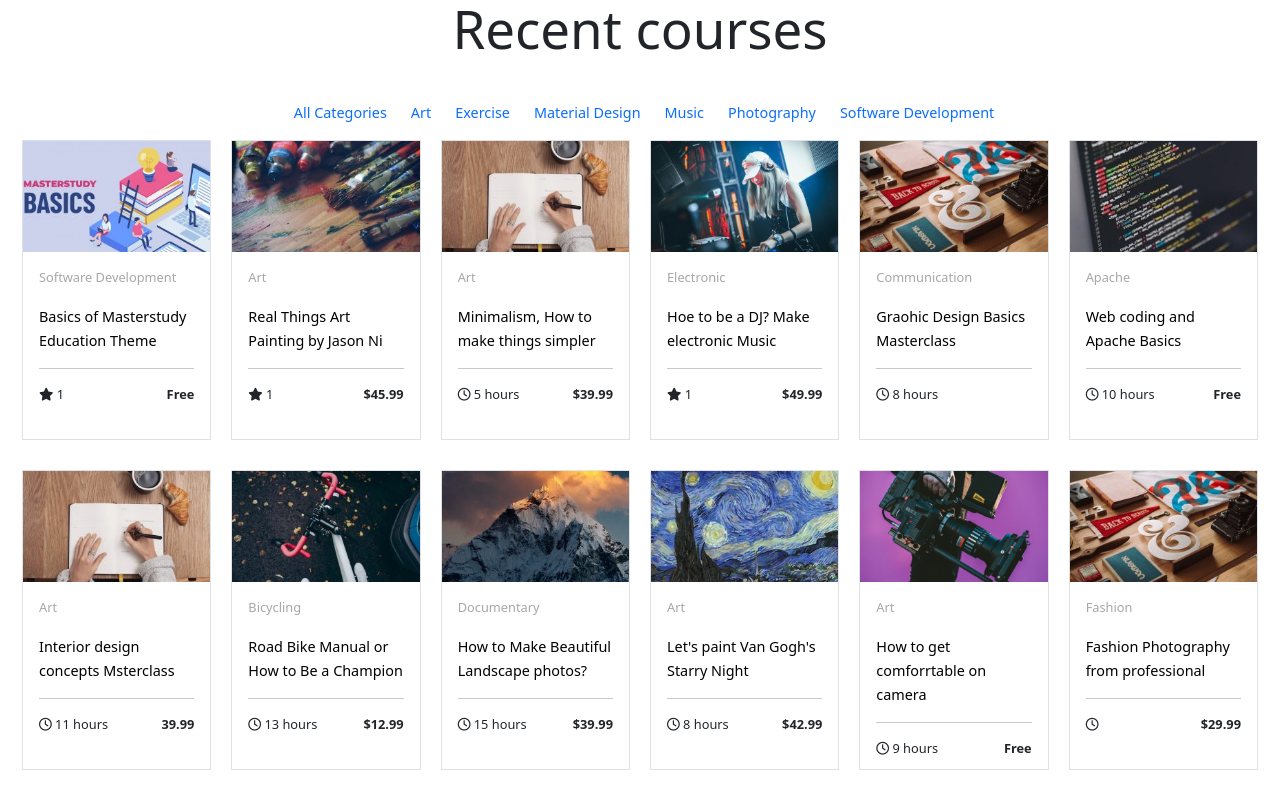
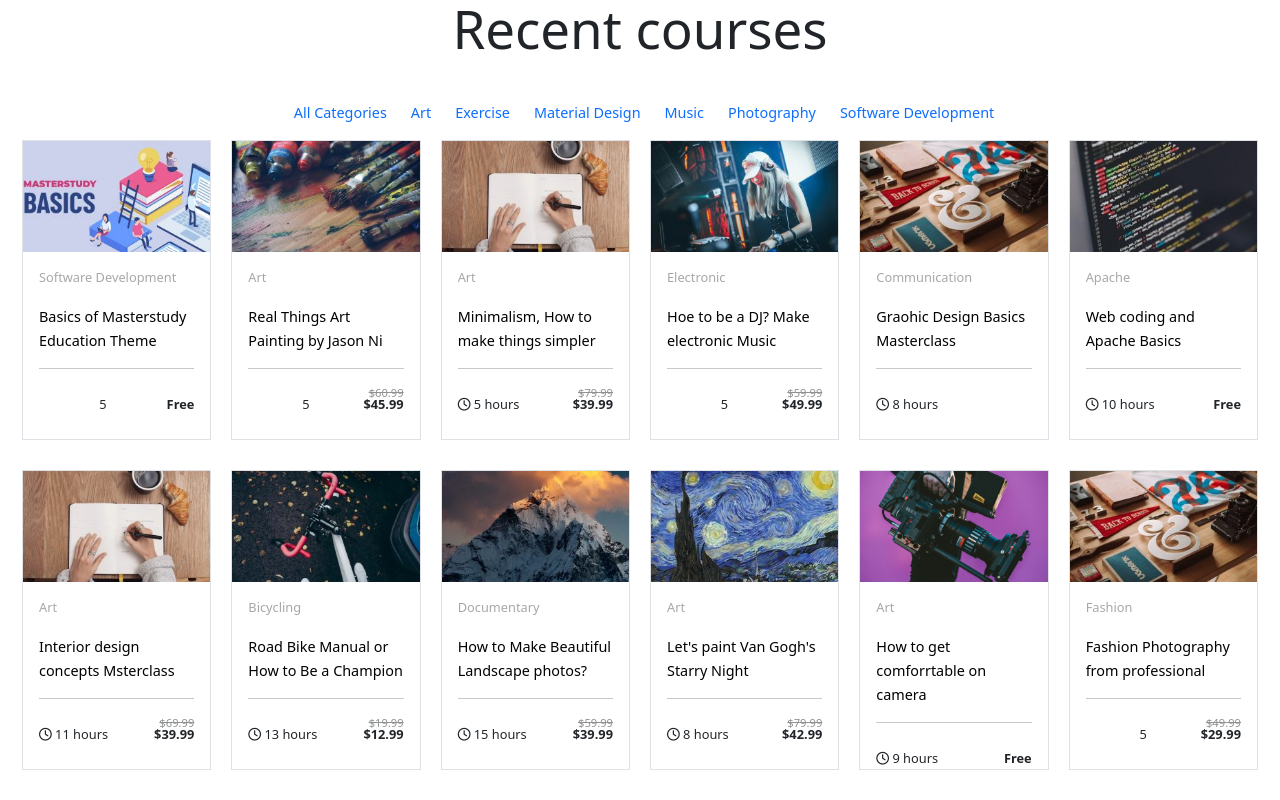
Before and after one commit to michelebonanno92/proj-html-vuejs, a Vue app: page / in a window 1280 px wide. Shown: the part 2207-3007 px from the top of the page. Built offline with nearby package versions, Linux system fonts and the light colour scheme.

Commit message:
Aggiunto text center e crossOutPrice alle card

```diff
--- a/src/components/MainSectionFive.vue
+++ b/src/components/MainSectionFive.vue
@@ -19,22 +19,22 @@ export default {
             image : '/public/img/1.jpg',
             preTitle: ' Software Development' ,
             title: 'Basics of Masterstudy Education Theme',
-            textLeftOne: 'fa-solid fa-star',
-            textLeftTwo: '1',
+            textCenter: '5',
             textRight: 'Free' ,
         },
         {
             image : '/public/img/2.jpg',
             preTitle: ' Art' ,
             title: 'Real Things Art Painting by Jason Ni',
-            textLeftOne:  'fa-solid fa-star' ,
-            textLeftTwo: '1',
+            crossedOutPrice: '$60.99',
+            textCenter: '5',
             textRight: '$45.99' ,
         },
         {
             image : '/public/img/7.jpg',
             preTitle: ' Art' ,
             title: 'Minimalism, How to make things simpler',
+            crossedOutPrice: '$79.99',
             textLeftOne: ' fa-regular fa-clock ',
             textLeftTwo: '5 hours',
             textRight: '$39.99' ,
@@ -43,8 +43,8 @@ export default {
             image :  '/public/img/4.jpeg',
             preTitle: ' Electronic' ,
             title: 'Hoe to be a DJ? Make electronic Music',
-            textLeftOne: 'fa-solid fa-star',
-            textLeftTwo: '1',
+            crossedOutPrice: '$59.99',
+            textCenter: '5',
             textRight: '$49.99' ,
         },
         {
@@ -53,7 +53,6 @@ export default {
             title: 'Graohic Design Basics Masterclass',
             textLeftOne: ' fa-regular fa-clock ',
             textLeftTwo: '8 hours',
-            textRight: '' ,
         },
         {
             image : '/public/img/6.jpeg',
@@ -67,14 +66,16 @@ export default {
             image : '/public/img/7.jpg',
             preTitle: ' Art' ,
             title: 'Interior design concepts Msterclass',
+            crossedOutPrice: '$69.99',
             textLeftOne: ' fa-regular fa-clock ',
             textLeftTwo: '11 hours',
-            textRight: '39.99' ,
+            textRight: '$39.99' ,
         },
         {
             image : '/public/img/8.jpeg',
             preTitle: ' Bicycling' ,
             title: 'Road Bike Manual or How to Be a Champion',
+            crossedOutPrice: '$19.99',
             textLeftOne: ' fa-regular fa-clock ',
             textLeftTwo: '13 hours',
             textRight: '$12.99' ,
@@ -83,6 +84,7 @@ export default {
             image : '/public/img/9.jpg',
             preTitle: ' Documentary' ,
             title: 'How to Make Beautiful Landscape photos?',
+            crossedOutPrice: '$59.99',
             textLeftOne: ' fa-regular fa-clock ',
             textLeftTwo: '15 hours',
             textRight: '$39.99' ,
@@ -91,6 +93,7 @@ export default {
             image : '/public/img/10.jpg',
             preTitle: ' Art' ,
             title: "Let's paint Van Gogh's Starry Night",
+            crossedOutPrice: '$79.99',
             textLeftOne: ' fa-regular fa-clock ',
             textLeftTwo: '8 hours',
             textRight: '$42.99' ,
@@ -107,8 +110,8 @@ export default {
             image : '/public/img/5.jpeg',
             preTitle: ' Fashion' ,
             title: 'Fashion Photography from professional',
-            textLeftOne: ' fa-regular fa-clock ',
-            textLeftTwo: '',
+            crossedOutPrice: '$49.99',
+            textCenter: '5',
             textRight: '$29.99' ,
         },
 
@@ -143,14 +146,20 @@ export default {
                     <p class="falseTitle">
                       {{card.preTitle}}
                     </p>
-                    <a href="#">
+                    <a href="#" @click.prevent>
                         {{card.title}}
                     </a>
                     <hr>
+                    <div class="d-flex justify-content-end crossedOutPrice">
+                       <s> {{ card.crossedOutPrice }} </s>
+                    </div>
                     <div class="d-flex justify-content-between align-items-center">
                         <p>
                             <i :class="card.textLeftOne"></i>
-                            {{ card.textLeftTwo }}
+                            {{ card. textLeftTwo }}
+                        </p>
+                        <p>
+                            {{card.textCenter}}
                         </p>
                         <p>
                             <strong>
@@ -197,6 +206,10 @@ export default {
      opacity: 0.4;
   }p{
     font-size: 0.8rem;
+  }.crossedOutPrice{
+    font-size: 0.7rem;
+    opacity: 0.5;
+    height: 10px;
   }
 
 </style>
```
